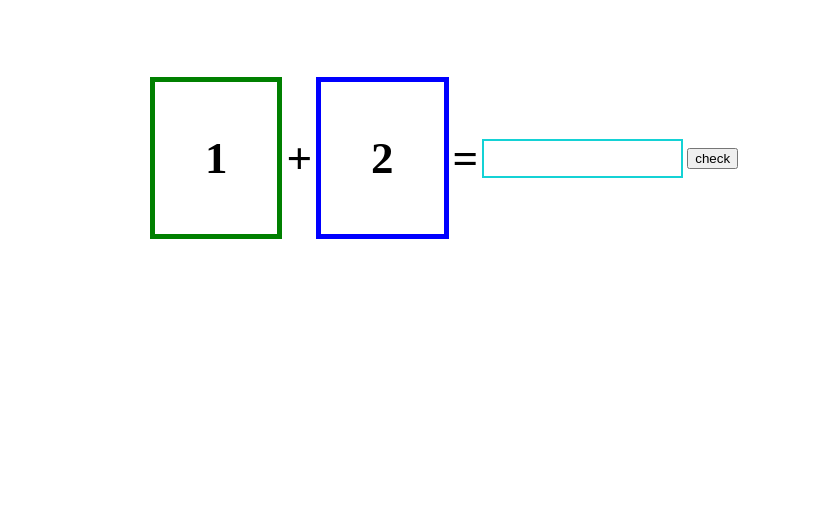
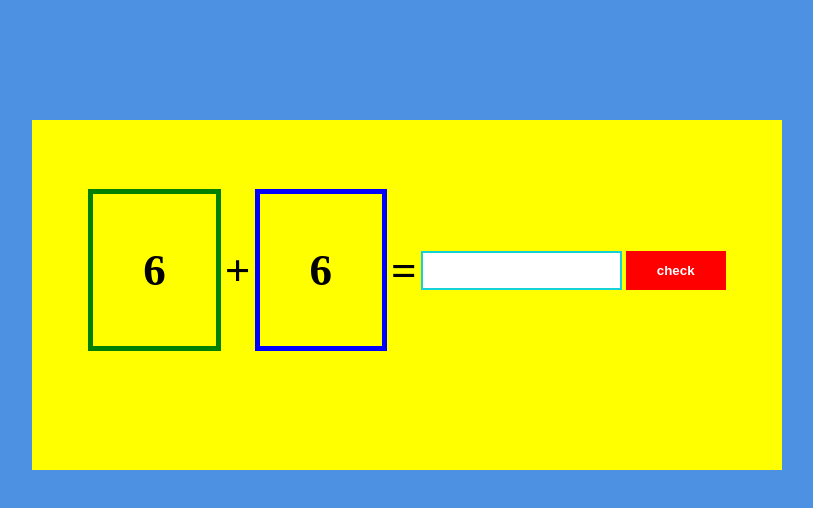
Before and after one commit to MrPikpikLol/JavaScriptExo, a plain HTML site: page ExercicesJs/MathAdditionApp/index.html in a window 1280 px wide. Both pictures are taken after a click on the button "check". Shown: the whole page, without its empty margins (196-1009 px from the left). Drawn offline with Linux system fonts and the light colour scheme.

Commit message:
Add MathAddition + TodoList

```diff
--- a/ExercicesJs/MathAdditionApp/index.html
+++ b/ExercicesJs/MathAdditionApp/index.html
@@ -18,7 +18,7 @@
         <div style="font-size:45px;font-weight:bold;">+</div>
       </td>
       <td>
-        <div id="number1" style="font-size:45px;font-weight:bold;border:5px solid blue;padding:50px;">2</div>
+        <div id="number2" style="font-size:45px;font-weight:bold;border:5px solid blue;padding:50px;">2</div>
       </td>
       <td>
         <div style="font-size:45px;font-weight:bold;">=</div>
--- a/ExercicesJs/MathAdditionApp/script.js
+++ b/ExercicesJs/MathAdditionApp/script.js
@@ -0,0 +1,31 @@
+var number1;
+var number2;
+number1 = Math.floor((Math.random() *10) + 1);
+number2 = Math.floor((Math.random() *10) + 1);
+document.getElementById("number1").innerHTML = number1;
+document.getElementById("number2").innerHTML = number2;
+
+var answer = number1 + number2;
+
+var checkAnswer = document.querySelector("input[type=text]");
+var value = checkAnswer.value;
+var btn = document.querySelector("input[type=button][value=check]");
+
+btn.onclick = function () {
+  value = checkAnswer.value;
+  if (value == answer) {
+    alert("you are correct");
+  } else {
+    alert("you are not correct, the answer was " + answer);
+  }
+
+  document.querySelector("input[type=text]").value = "";
+  document.getElementById("number1").innerHTML = "";
+  document.getElementById("number2").innerHTML = "";
+  number1 = Math.floor((Math.random() * 10) + 1);
+  number2 = Math.floor((Math.random() * 10) + 1);
+  document.getElementById("number1").innerHTML = number1;
+  document.getElementById("number2").innerHTML = number2;
+
+  answer = number1 + number2
+};
--- a/ExercicesJs/MathAdditionApp/style.css
+++ b/ExercicesJs/MathAdditionApp/style.css
@@ -0,0 +1,18 @@
+body {
+  background-color: #4d91e2;
+}
+#wrapper {
+  width: 750px;
+  height: 350px;
+  background-color: yellow;
+  margin-top: 120px;
+  margin-left: 220px;
+}
+#btn {
+  background-color: red;
+  color: #fff;
+  padding: 12px;
+  border-style: none;
+  font-weight: bold;
+  width: 100px;
+}
--- a/ExercicesJs/TodoList/style.css
+++ b/ExercicesJs/TodoList/style.css
@@ -0,0 +1,47 @@
+body {
+  text-align: center;
+  background-color: #6495ed;
+  color: white;
+  font-family: helvetica,Arial;
+}
+#add {
+  background-color: red;
+  border: 0;
+  color: white;
+  padding: 10px 10px;
+  padding-right: 40px;
+  cursor: pointer;
+  margin-top: 35px;
+}
+.remove {
+  margin-top: 13px;
+  background-color: #f2f205;
+  float: right;
+  clear: both;
+  padding-right: 20px;
+  border-radius: 5px;
+}
+#wrapper {
+  width: 450px;
+  background-color: #000365;
+  margin-top: 120px;
+  margin-left: 295px;
+  padding-bottom: 30px;
+  padding-left: 50px;
+  padding-top: 30px;
+  padding-right: 65px;
+  border-radius: 25px;
+}
+ul {
+  list-style: none;
+  text-align: left;
+  line-height: 35px;
+}
+#task {
+  width: 320px;
+  height: 30px;
+  margin-left: 17px;
+}
+h1 {
+  margin-top: 30px;
+}
```
Also changed, not shown: ExercicesJs/TodoList/index.html (+8 -3 lines), ExercicesJs/TodoList/script.js (+53 -0 lines).
